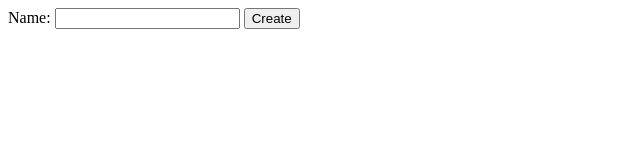
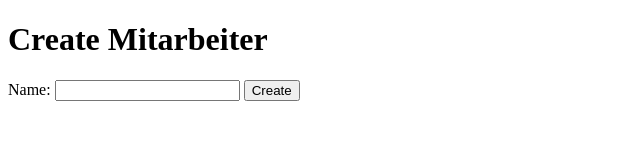
Before and after one commit to SchopperAle/Mungoboard, a website: page web/createMitarbeiter.html in a window 1280 px wide. Shown: the whole page, without its empty margins (0-640 px from the left). Drawn offline with Linux system fonts and the light colour scheme.

Commit message:
Mitarbeitercreate

```diff
--- a/web/createMitarbeiter.html
+++ b/web/createMitarbeiter.html
@@ -5,6 +5,7 @@
     <title>Mungoboard Create Mitarbeiter</title>
 </head>
 <body>
+    <h1>Create Mitarbeiter</h1>
     <form action="/createMitarbeiter" method="post">
         <label for="text">Name: </label>
         <input type="text" name="name" id="name">
```
